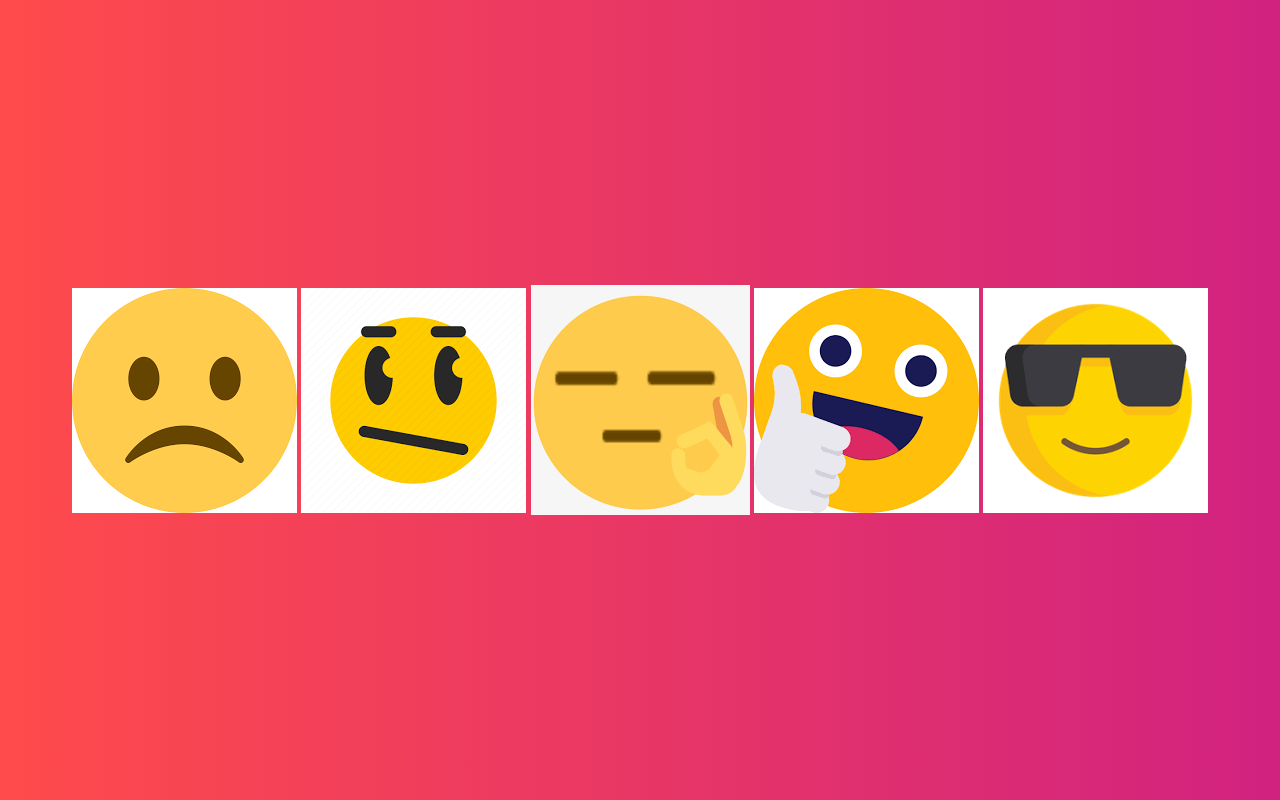
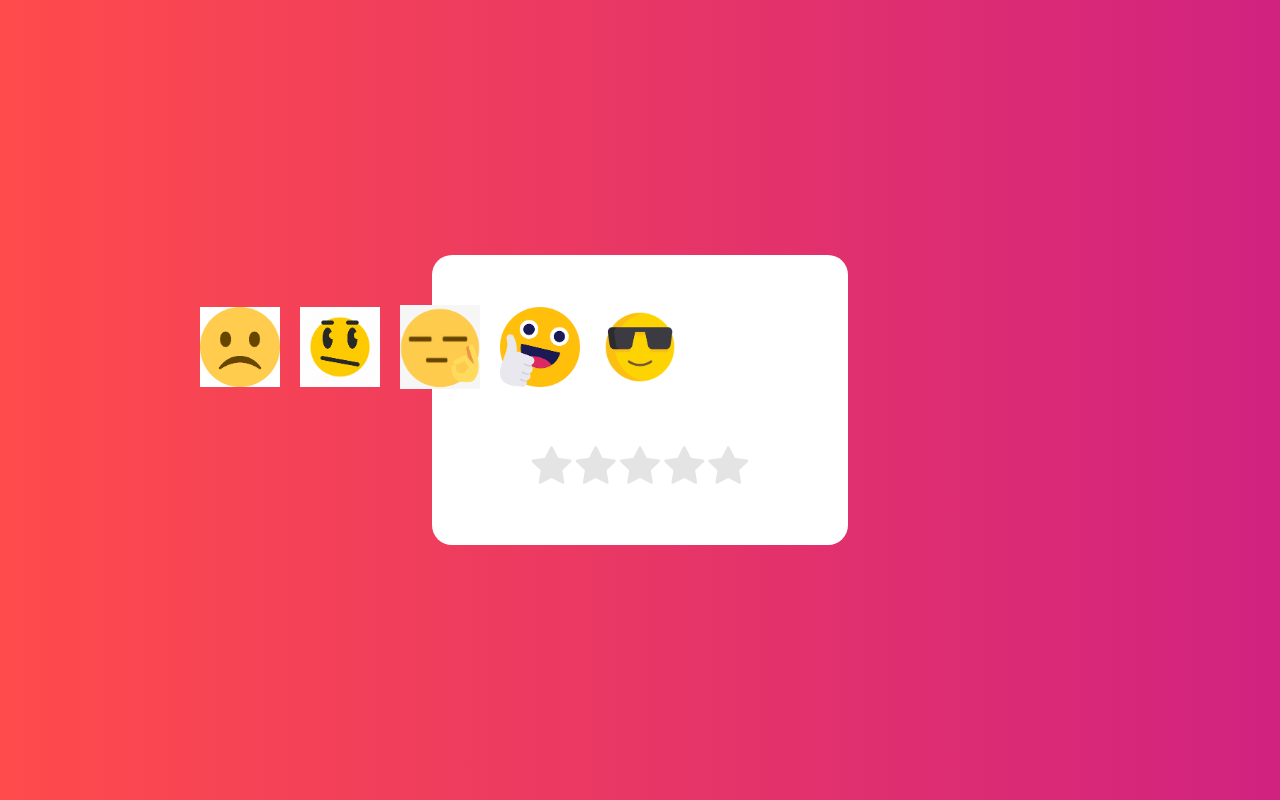
Before and after one commit to ZaidAli60/Javacript-project, a plain HTML site: page index.html in a window 1280 px wide. Drawn offline with nearby package versions, Linux system fonts and the light colour scheme.

Commit message:
Add the icon star

```diff
--- a/index.html
+++ b/index.html
@@ -6,6 +6,7 @@
     <meta name="viewport" content="width=device-width, initial-scale=1.0">
     <title>java</title>
     <link rel="stylesheet" href="style.css">
+    <link rel="stylesheet" href="https://cdn.jsdelivr.net/npm/bootstrap-icons@1.6.1/font/bootstrap-icons.css">
     <link href="https://cdn.jsdelivr.net/npm/bootstrap@5.0.2/dist/css/bootstrap.min.css" rel="stylesheet" integrity="sha384-EVSTQN3/azprG1Anm3QDgpJLIm9Nao0Yz1ztcQTwFspd3yD65VohhpuuCOmLASjC" crossorigin="anonymous">
 
 </head>
@@ -14,11 +15,20 @@
 <div class="contaner">
     <div class="feedback">
             <div class="emoji">
-                <img src="poor.png">
-                <img src="bad.png" >
-                <img src="okay.png">
-                <img src="good.png">
-                <img src="excellent.png">
+              <div id="emoji">
+                <img src="poor.png" >
+                <img src="bad.png"  >
+                <img src="okay.png" >
+                <img src="good.png"  >
+                <img src="excellent.png"  >
+              </div>
+            </div>
+            <div class="rating">
+                <i class="bi bi-star-fill"></i>
+                <i class="bi bi-star-fill"></i>
+                <i class="bi bi-star-fill"></i>
+                <i class="bi bi-star-fill"></i>
+                <i class="bi bi-star-fill"></i>
             </div>
     </div>
 </div>
--- a/style.css
+++ b/style.css
@@ -13,3 +13,35 @@
     align-items: center;
     justify-content: center;
 }
+
+.feedback{
+    background-color: white;
+    padding: 50px 100px;
+    display: flex;
+    flex-direction: column;
+    align-items: center;
+    border-radius:20px ;
+}
+.emoji{
+    width: 100px;
+    height: 100px;
+    border-radius: 50%;
+
+    margin-bottom: 30px;
+}
+.emoji img{
+    width: 80px;
+    margin: 0 10px;
+}
+
+#emoji{
+    display: flex;
+    align-items: center;
+    transform: translateX(-400px);
+}
+
+.rating .bi{
+    font-size: 40px;
+    color: #e4e4e4;
+    cursor: pointer;
+}
```
